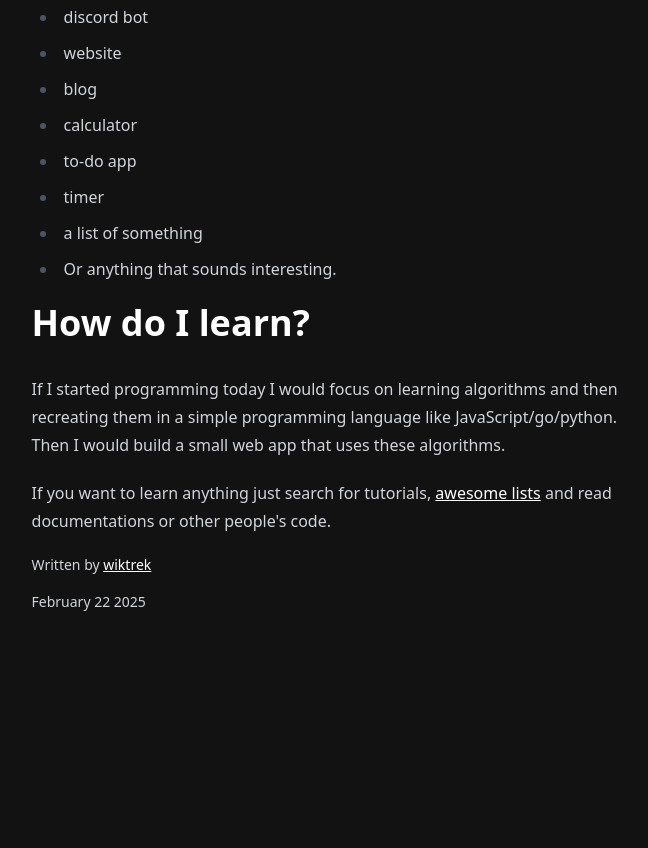
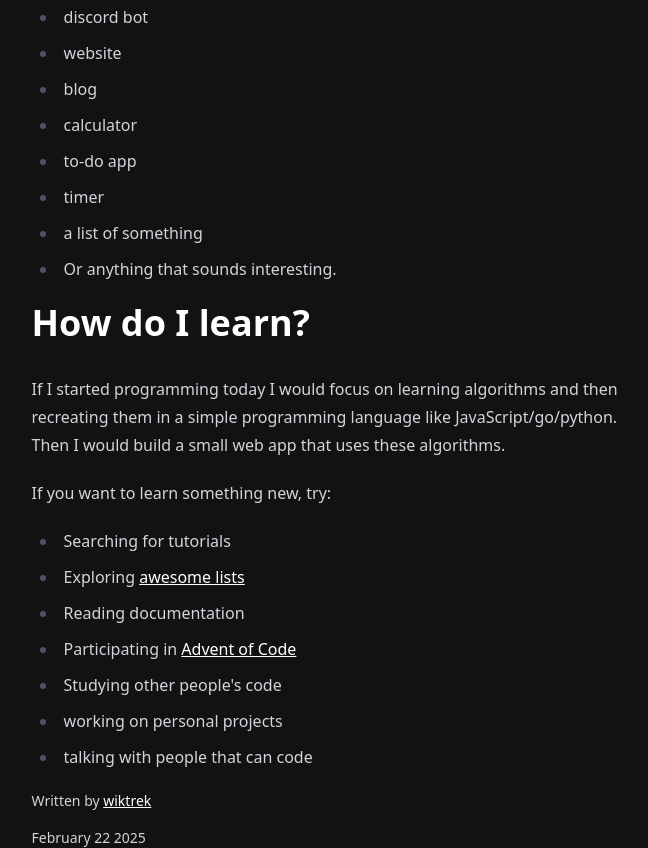
Before and after one commit to wiktrek/wiktrekxyz, an Astro site: page /blog/programming in a window 1280 px wide. Shown: the part 877-1725 px from the top of the page, without its empty margins (311-959 px from the left). Before the commit the page ends 1489 px from the top, so only its background shows below. Built offline with nearby package versions, Linux system fonts and the light colour scheme; Astro itself is replaced by a stand-in of ours.

Commit message:
feat (blog): changed programming.mdx

```diff
--- a/src/content/blog/programming.mdx
+++ b/src/content/blog/programming.mdx
@@ -33,4 +33,12 @@ Just find a problem to solve and try solve It. Try to think about something inte
 
 If I started programming today I would focus on learning algorithms and then recreating them in a simple programming language like JavaScript/go/python. Then I would build a small web app that uses these algorithms.
 
-If you want to learn anything just search for tutorials, [awesome lists](https://github.com/topics/awesome-list) and read documentations or other people's code.
+If you want to learn something new, try:
+
+- Searching for tutorials
+- Exploring [awesome lists](https://github.com/topics/awesome-list)
+- Reading documentation
+- Participating in [Advent of Code](https://adventofcode.com/)
+- Studying other people's code
+- working on personal projects
+- talking with people that can code
```
